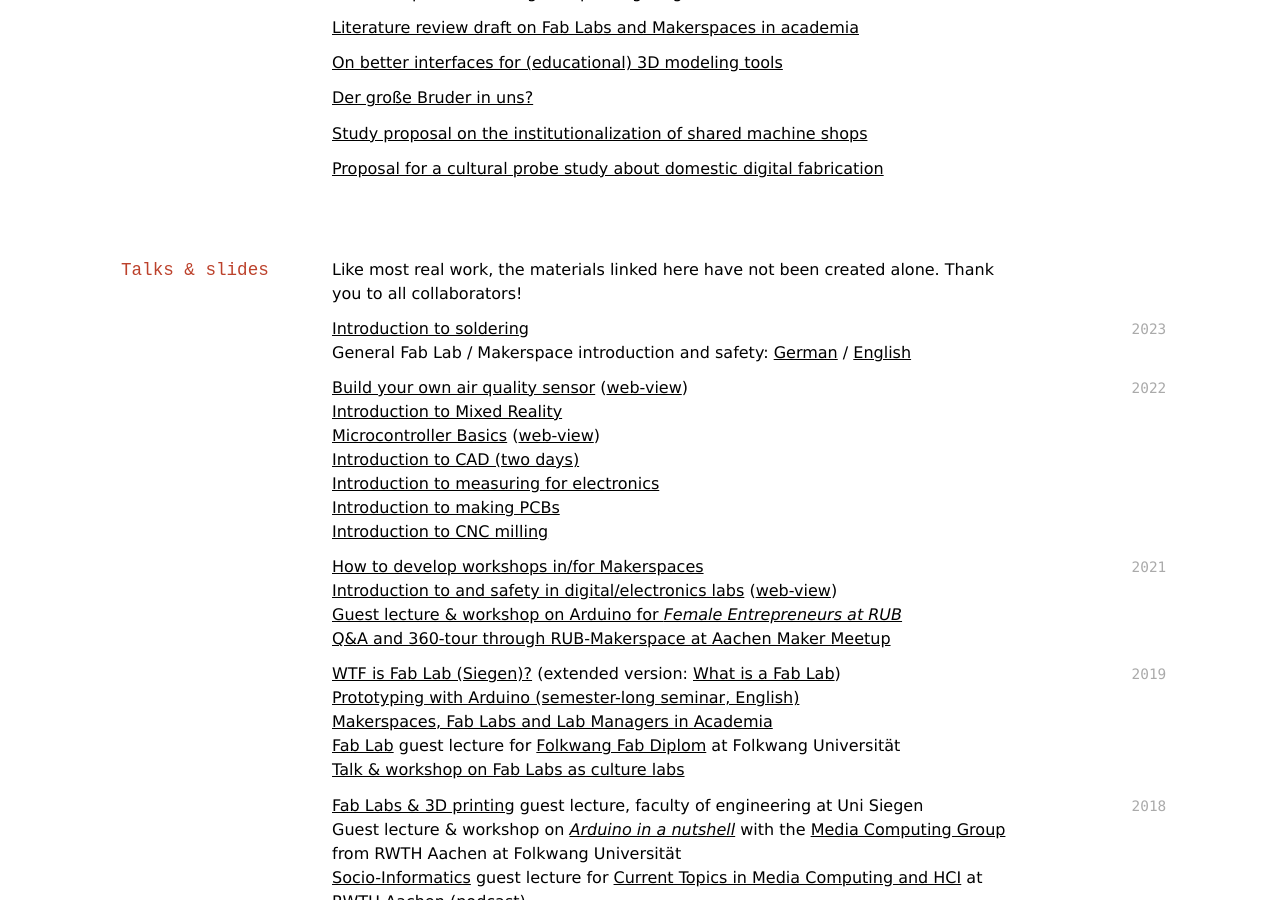
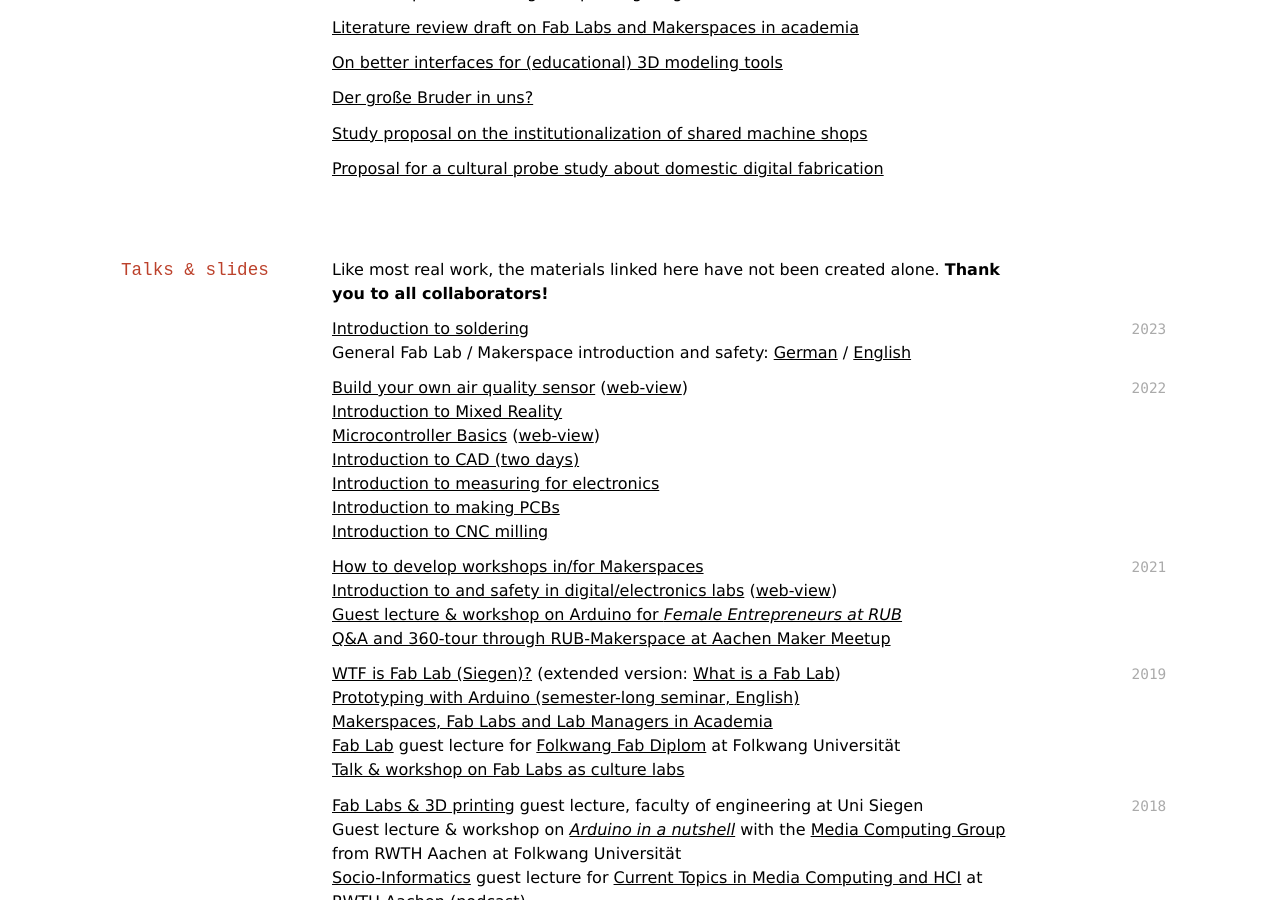
Before and after one commit to oliverstickel/oliverstickel.github.io, a Jekyll site: the page built from index.md, in a window 1280 px wide and 900 px high, scrolled down 7965 px. Built offline with Jekyll 4.4.1, drawn with Linux system fonts in a browser that asks for light colours; nearby versions of some CDN libraries; a style sheet for code colours, icons or effects is not loaded.

```diff
--- a/index.md
+++ b/index.md
@@ -274,7 +274,7 @@ These might or might not be continued at some point. Thoughts and feedback are w
 
 ## Talks & slides
 
-Like most real work, the materials linked here have not been created alone. Thank you to all collaborators!
+Like most real work, the materials linked here have not been created alone. **Thank you to all collaborators!**
 
 `2023`
 [Introduction to soldering](files/slides/2023-soldering.pdf)
```
